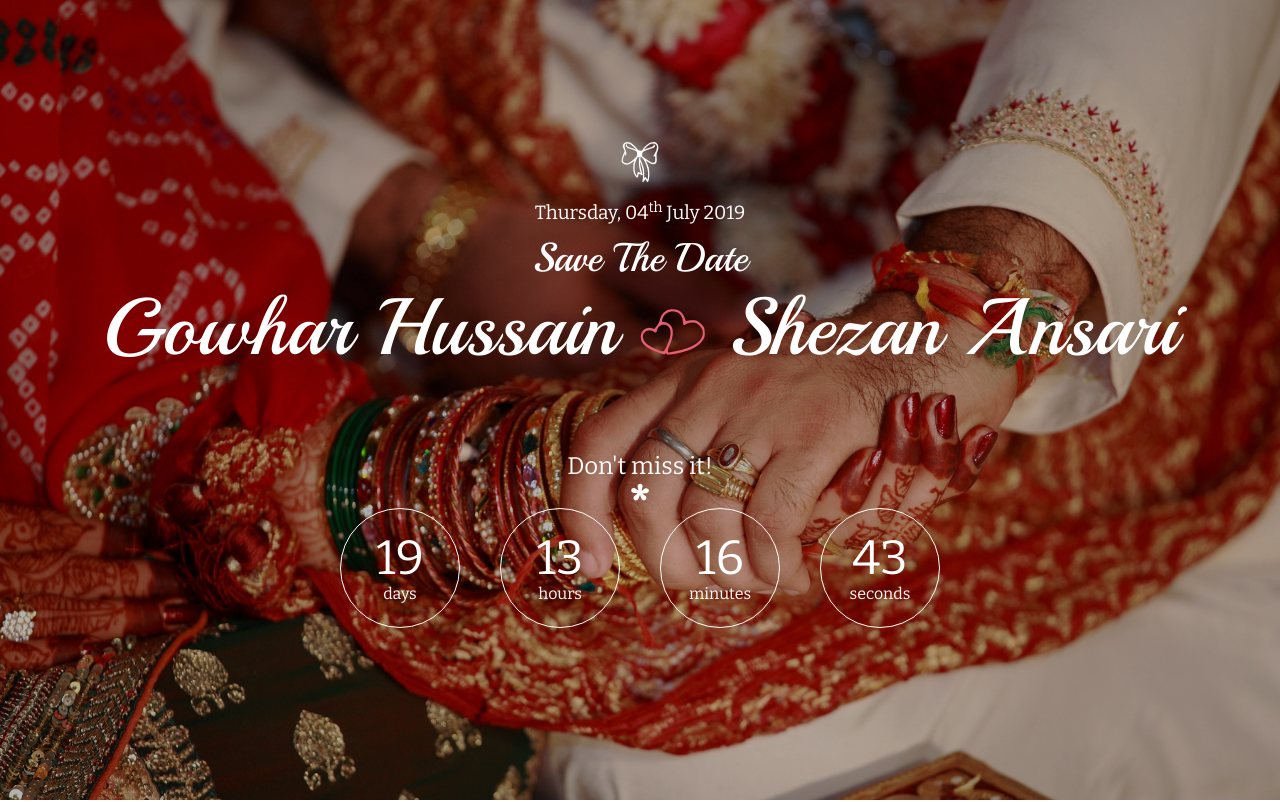
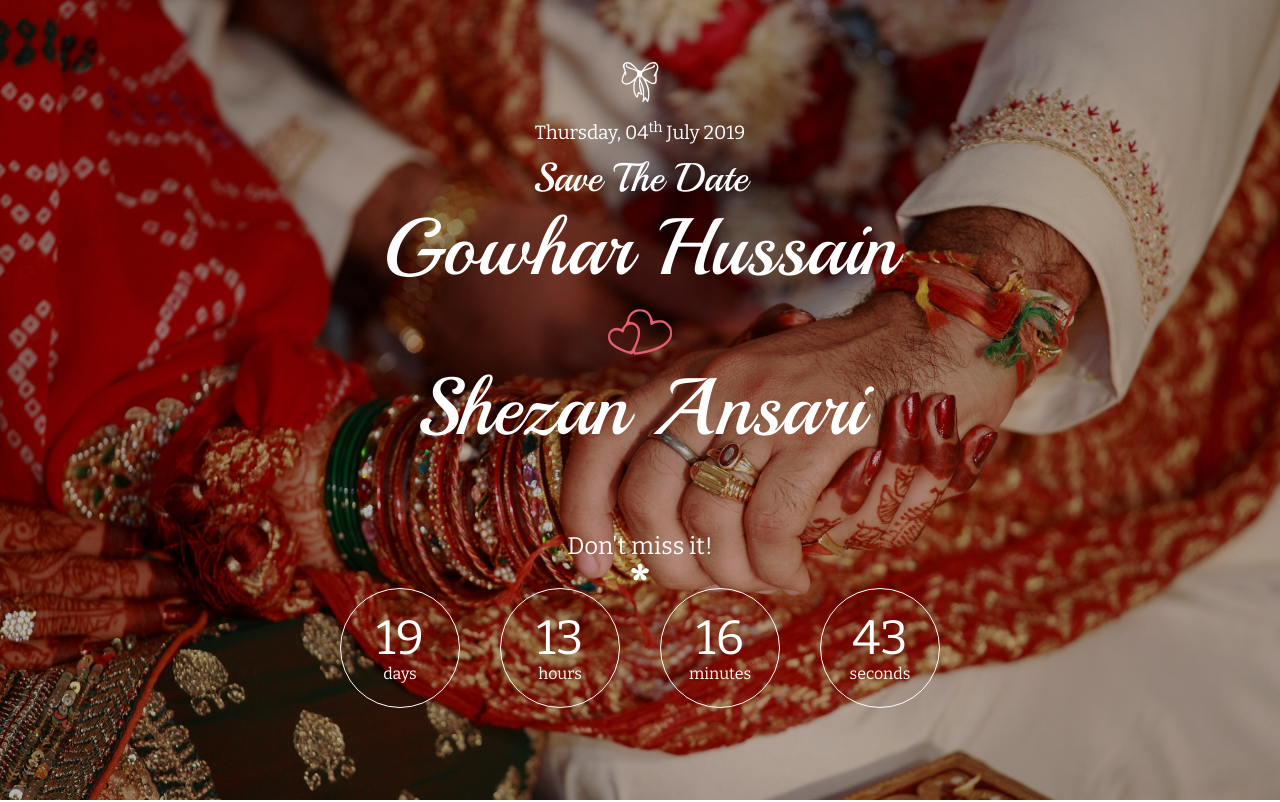
Before and after one commit to saheel-ahmed/gowhar, a plain HTML site: page index.html in a window 1280 px wide. Shown: the top 802 px of the page. Drawn offline with nearby package versions, Linux system fonts and the light colour scheme.

Commit message:
css file shift

```diff
--- a/index.html
+++ b/index.html
@@ -35,12 +35,15 @@
     <div class="main-slider">
         <div class="display-table center-text">
             <div class="display-table-cell">
-                <div class="slider-content">
+                <div class="slider-content" style="background-position: center center;">
 
                     <i class="small-icon icon icon-tie"></i>
                     <h5 class="date">Thursday, 04<sup>th</sup> July 2019</h5>
                     <h3 class="pre-title">Save The Date</h3>
-                    <h1 class="title">Gowhar Hussain <i class="icon icon-heart"></i> Shezan Ansari</h1>
+                    <h1 class="title" style="text-align: center;">
+                        Gowhar Hussain <br />
+                        <i class="icon icon-heart"></i> <br /> Shezan Ansari
+                    </h1>
                     <h1>&nbsp;</h1>
                     <div class="col-sm-12">
                         <div class="heading">
```
